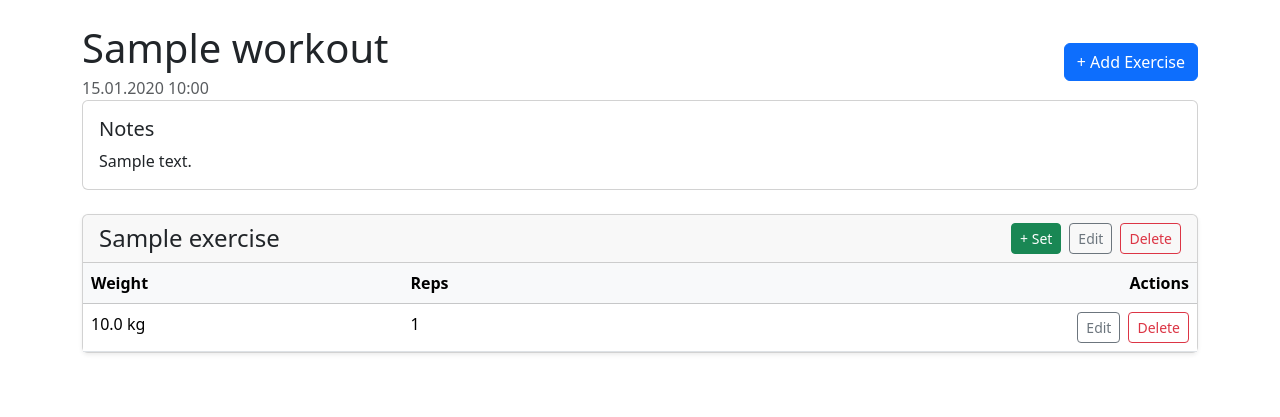
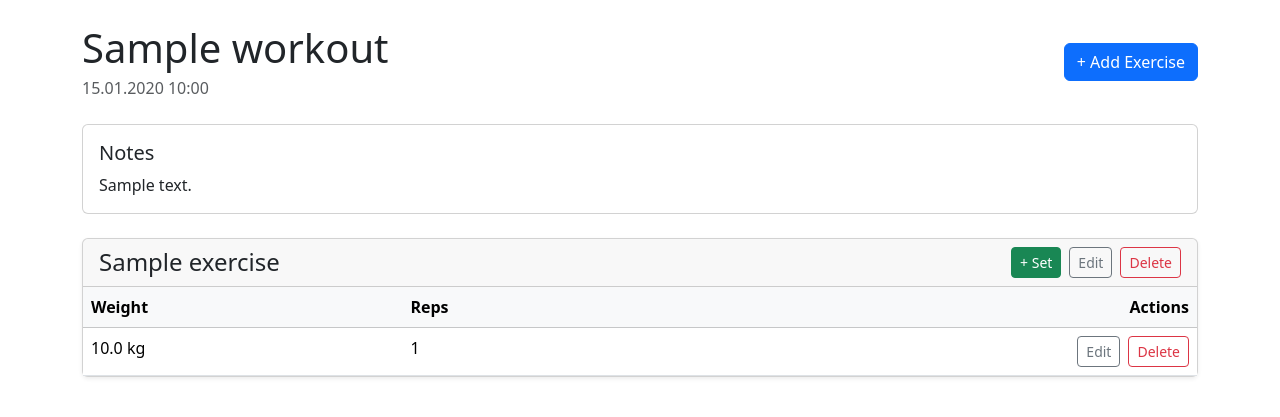
Before and after one commit to iamtwoot/simple-workout-tracker, a Flask app: page /workouts/1 in a window 1280 px wide. Shown: the part 57-474 px from the top of the page. Run offline with Flask 3, Linux system fonts and the light colour scheme; a user stored in the database is signed in; tables that the repository leaves empty hold one stand-in row (values such as "Sample post").

Commit message:
Small fixes

```diff
--- a/app/templates/workouts/list.html
+++ b/app/templates/workouts/list.html
@@ -9,7 +9,7 @@
     <div class="d-flex justify-content-between align-items-center mb-4">
         <h1 class="mb-0">My Workouts</h1>
 
-        {% if workout %}
+        {% if workouts %}
         <a
                 href="{{ url_for('workouts.create_workout') }}"
                 class="btn btn-primary"
--- a/app/templates/workouts/show_workout.html
+++ b/app/templates/workouts/show_workout.html
@@ -6,7 +6,7 @@
 
 {% block content %}
 
-    <div class="d-flex justify-content-between align-items-center md-4">
+    <div class="d-flex justify-content-between align-items-center mb-4">
 
         <div>
             <h1 class="mb-1">{{ workout.name }}</h1>
@@ -38,7 +38,7 @@
 
     {% for exercise in workout.exercises %}
 
-        <div class="card shadow-sm md-4">
+        <div class="card shadow-sm mb-4">
 
             <div class="card-header d-flex justify-content-between align-items-center">
 
```
